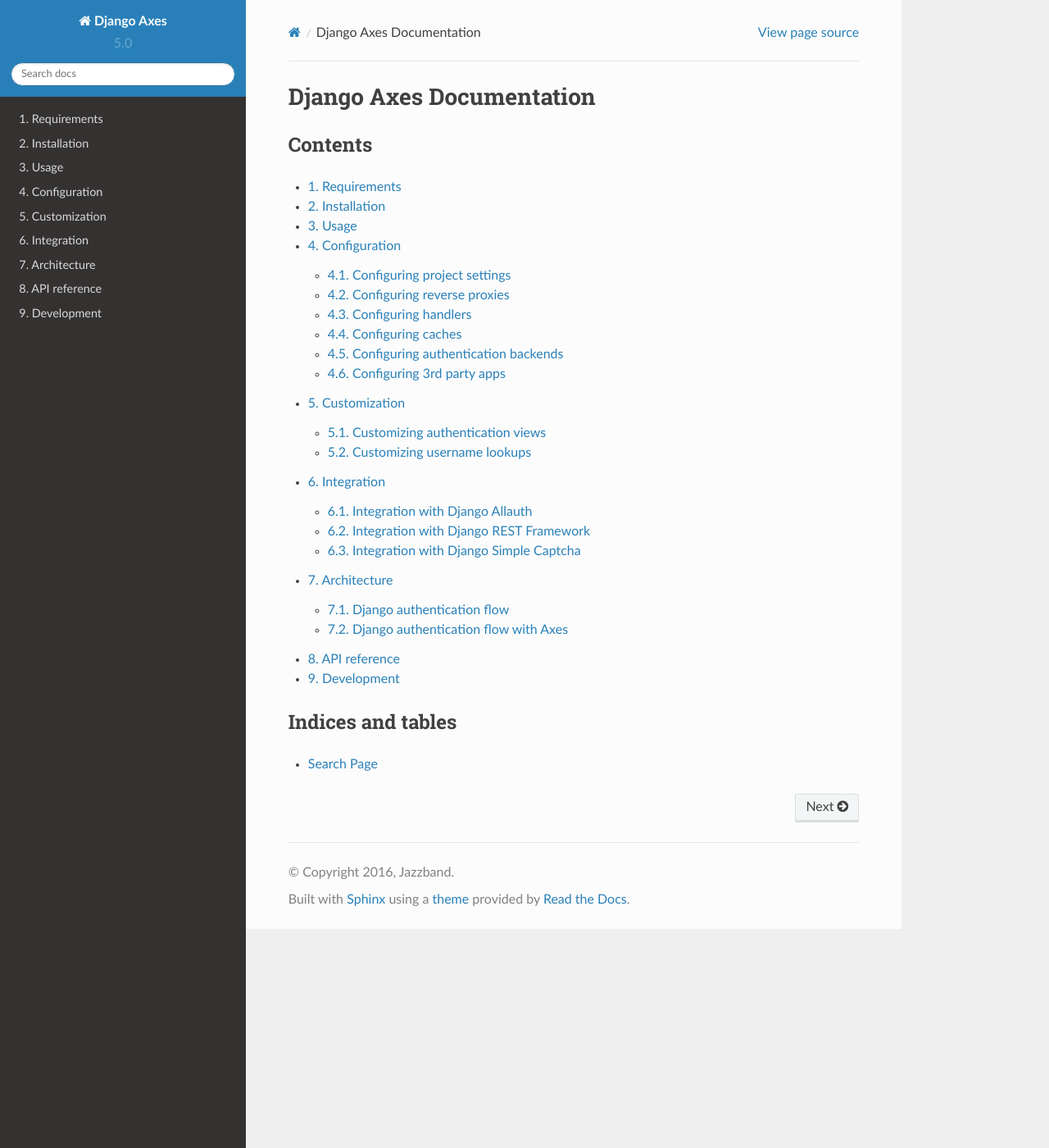
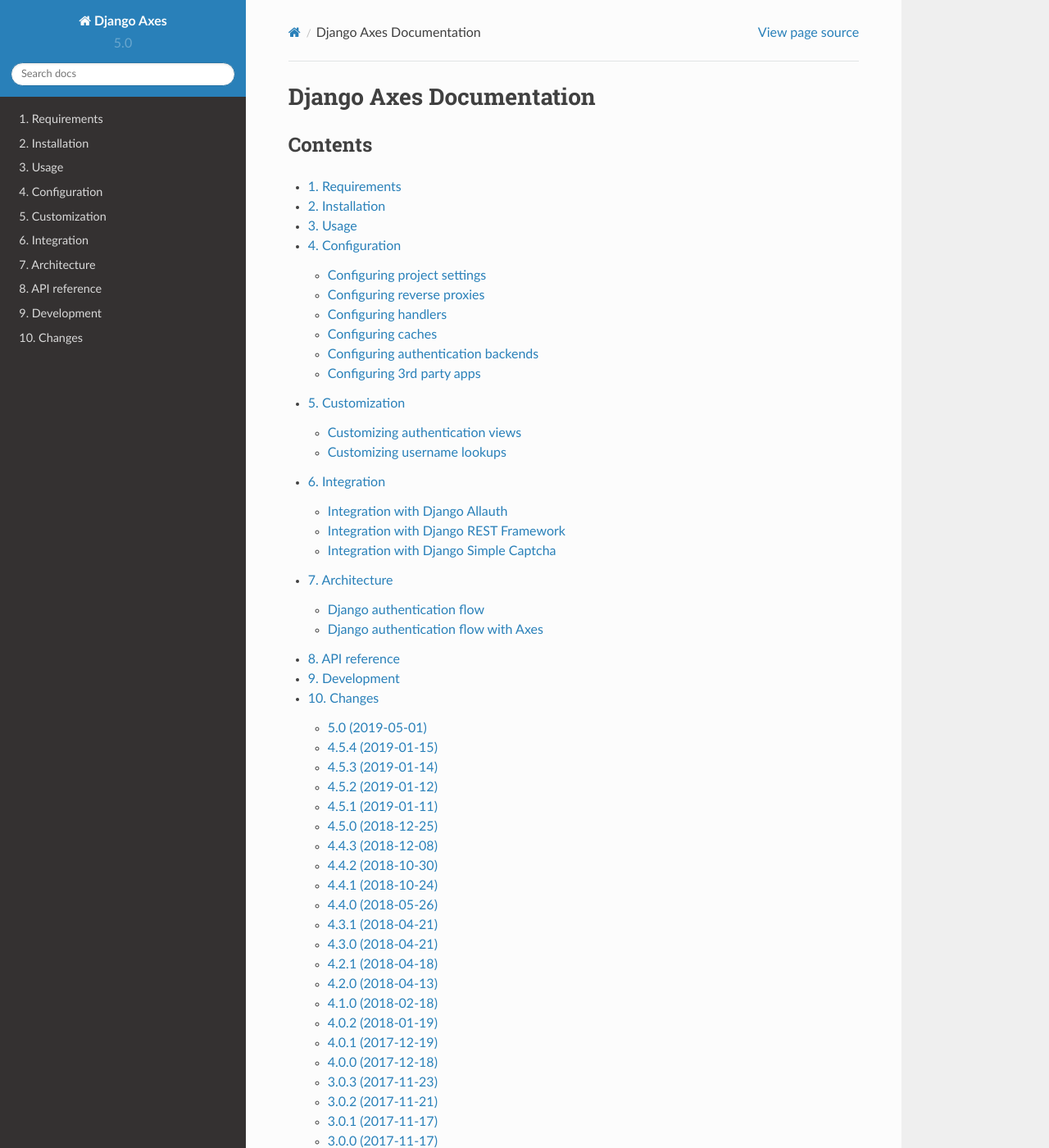
Before and after one commit to jazzband/django-axes, a Sphinx documentation site: the page built from docs/index.rst, in a window 1280 px wide and 1400 px high. Shown: the whole window at 82% size. Built offline with Sphinx 7.4.7 and the Read the Docs theme 2.0.0, drawn with Linux system fonts in a browser that asks for light colours; some of the changed text lies outside the part shown.

Commit message:
Add changelog to documentation

```diff
--- a/CHANGES.rst
+++ b/CHANGES.rst
@@ -388,7 +388,7 @@
 ------------------
 
 - Use render shortcut for rendering LOCKOUT_TEMPLATE
-  [Radosław Luter]
+  [Radoslaw Luter]
 
 - Added app_label for RemovedInDjango19Warning
   [yograterol]
@@ -434,7 +434,7 @@
   [SilasX]
 
 - Issue #155. Lockout response status code changed to 403.
-  [Артур Муллахметов]
+  [Arthur Mullahmetov]
 
 - BUGFIX: Missing migration
   [smeinel]
--- /dev/null
+++ b/docs/10_changelog.rst
@@ -0,0 +1,3 @@
+.. changelog:
+
+.. include:: ../CHANGES.rst
--- a/docs/index.rst
+++ b/docs/index.rst
@@ -8,7 +8,7 @@
 
 .. toctree::
    :maxdepth: 2
-   :numbered:
+   :numbered: 1
 
    1_requirements
    2_installation
@@ -19,6 +19,7 @@
    7_architecture
    8_reference
    9_development
+   10_changelog
 
 
 Indices and tables
```
